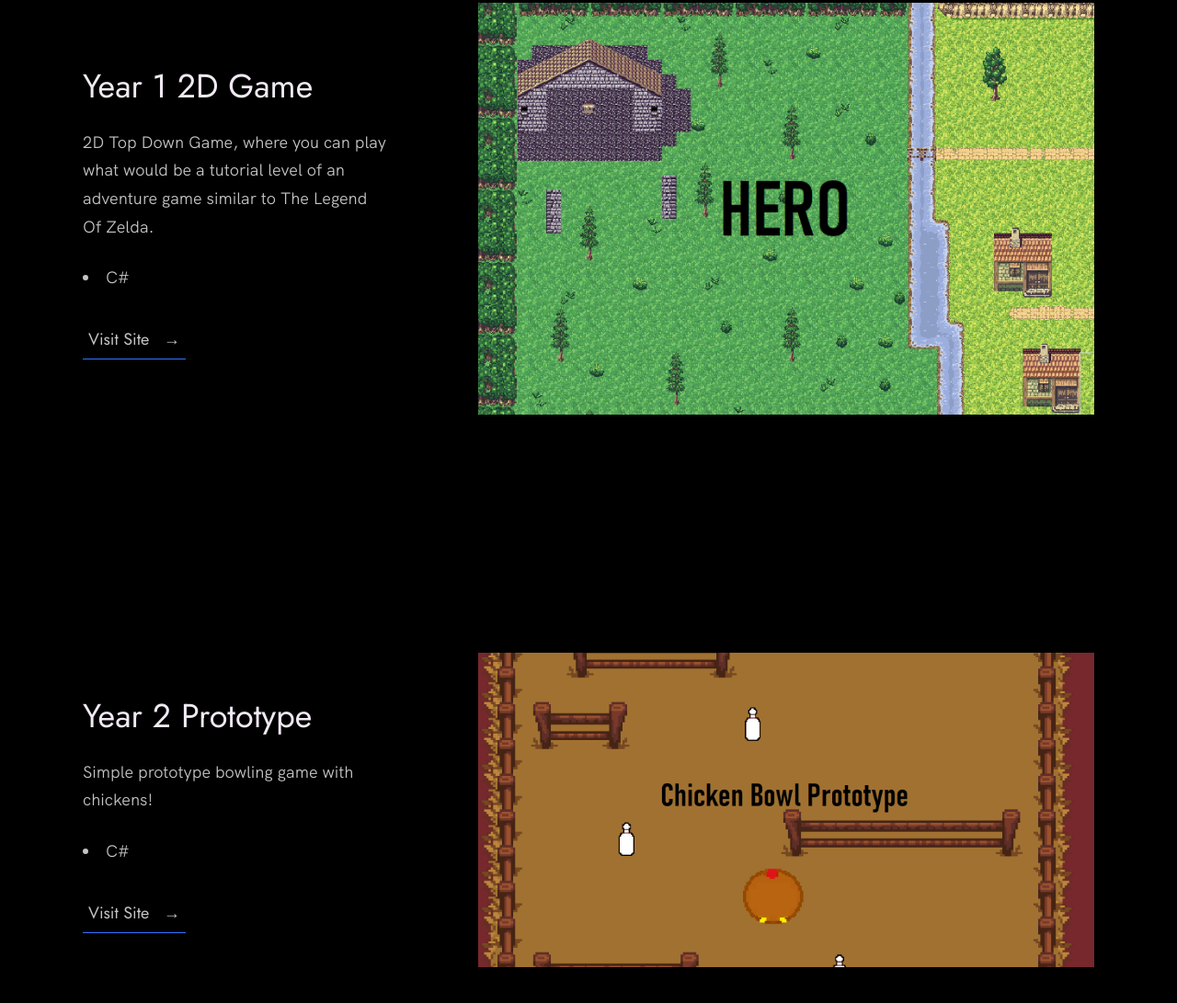
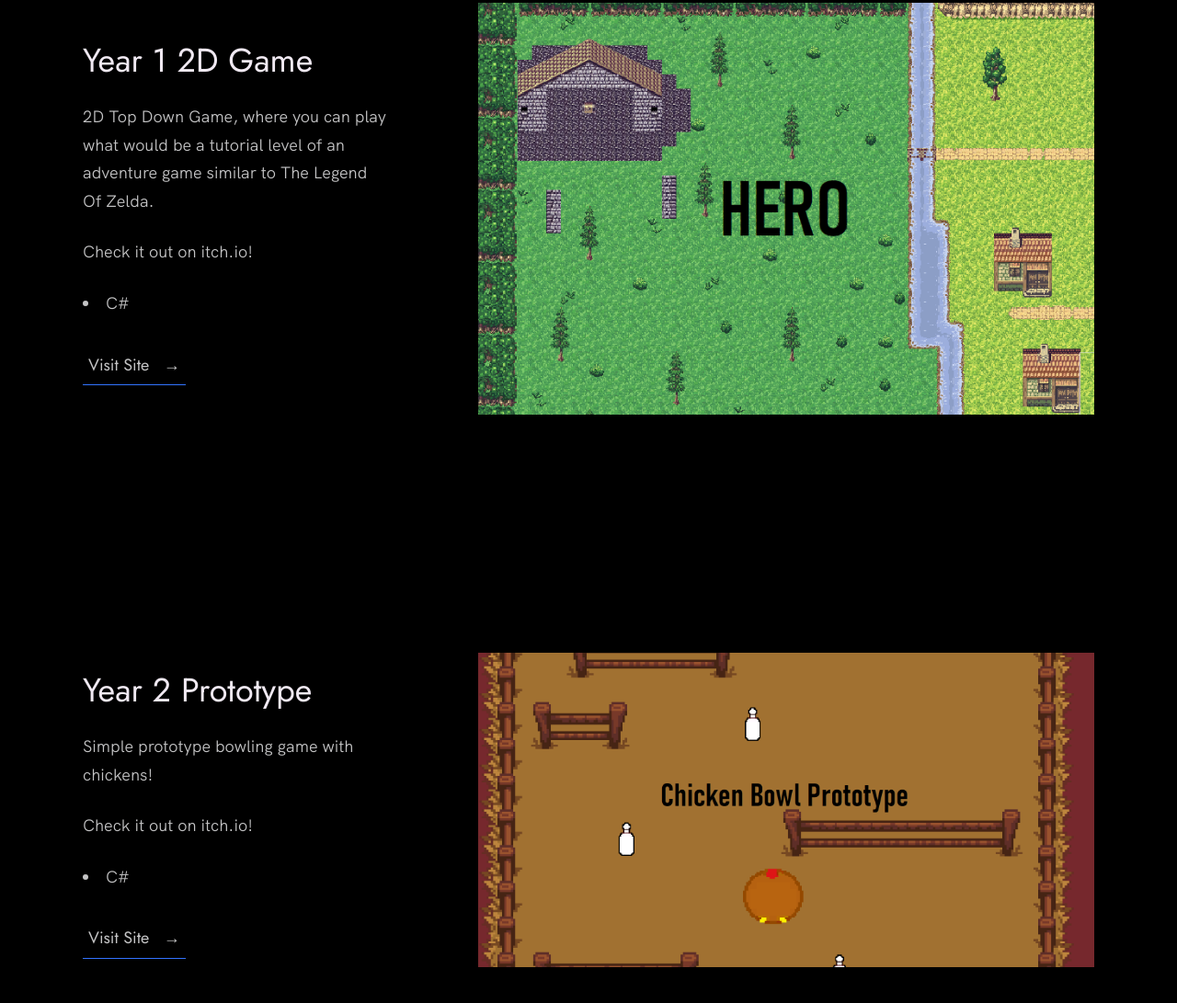
Before and after one commit to itsNotYaboyEloy/eloy-portfolio, a plain HTML site: page index.html in a window 1280 px wide. Shown: the part 1065-2156 px from the top of the page at 92% size. Drawn offline with Linux system fonts and the light colour scheme.

Commit message:
Changed Description

```diff
--- a/index.html
+++ b/index.html
@@ -82,6 +82,9 @@
               <p>
                 2D Top Down Game, where you can play what would be a tutorial level of an adventure game similar to The Legend Of Zelda.
               </p>
+              <p>
+                Check it out on itch.io!
+              </p>
               <ul class="projects__list">
                 <li>C#</li>
               </ul>
@@ -102,6 +105,9 @@
               <h3>Year 2 Prototype</h3>
               <p>
                 Simple prototype bowling game with chickens!
+              </p>
+              <p></p>
+                Check it out on itch.io!
               </p>
               <ul class="projects__list">
                 <li>C#</li>
```
